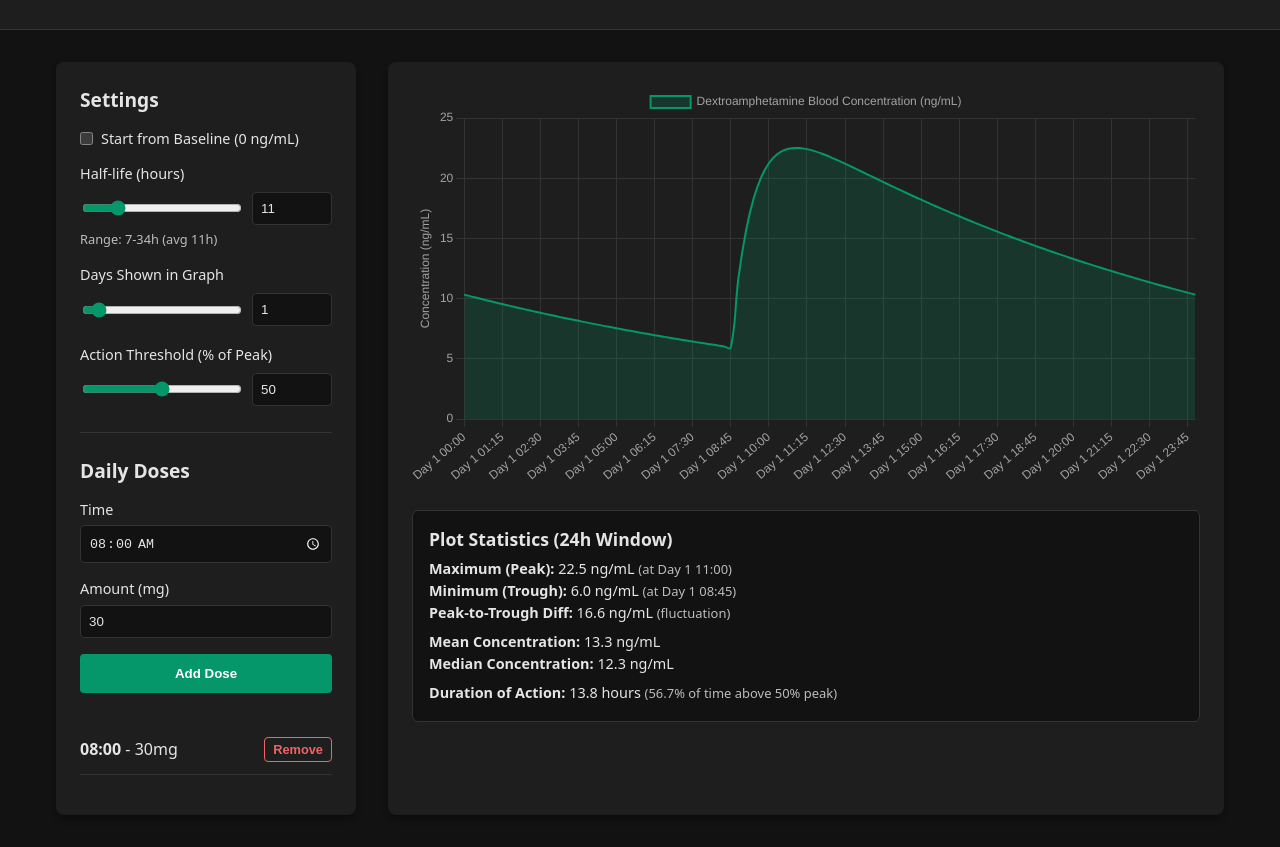
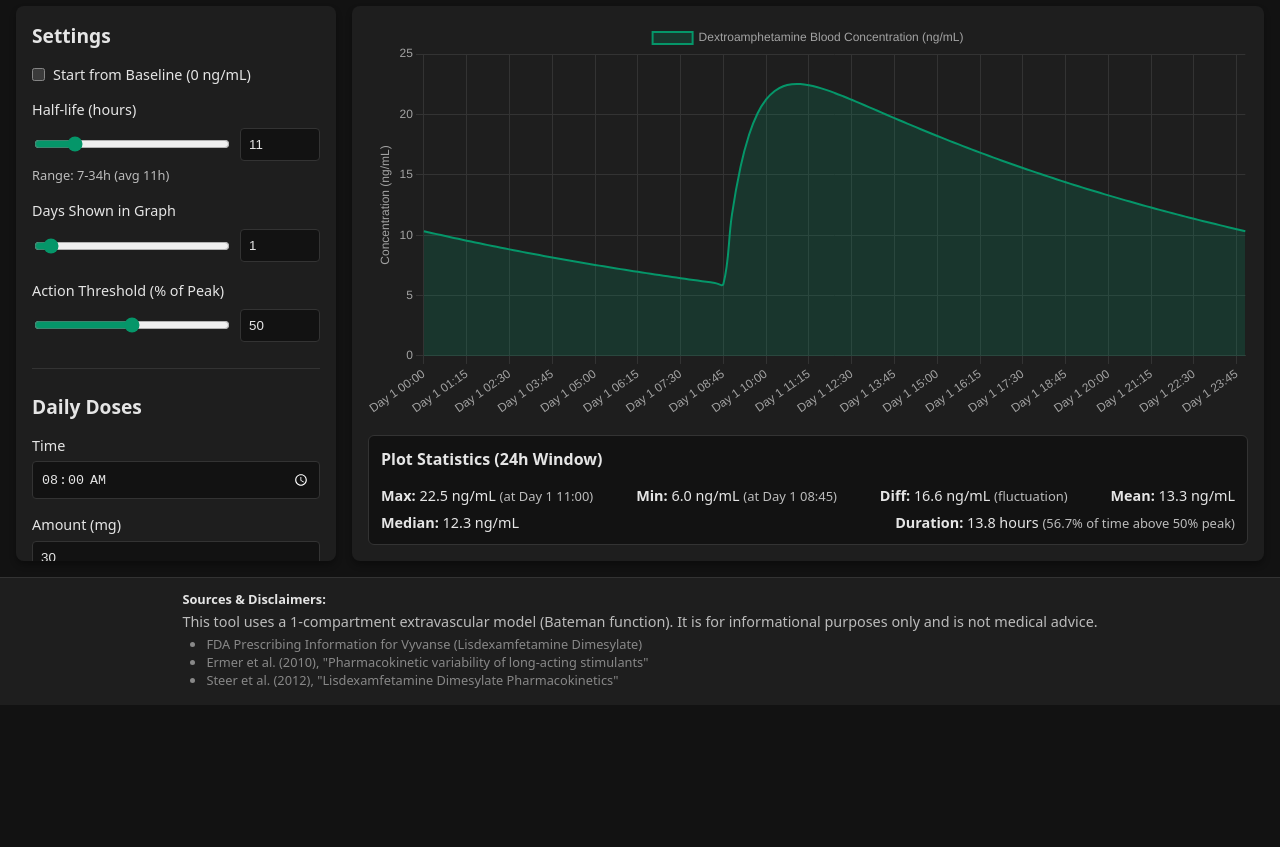
Before and after one commit to m4st3rP/ElvanseConcentrationSimulator, a website built with Vite: page index.html in a window 1280 px wide. Shown: the part 95-942 px from the top of the page. After the commit the page ends 800 px from the top, so only its background shows below. Built offline with nearby package versions, Linux system fonts and the light colour scheme.

Commit message:
feat: enhance README and footer with simulation model details and sources

```diff
--- a/index.html
+++ b/index.html
@@ -63,20 +63,32 @@
           <ul id="dose-list"></ul>
         </aside>
         <main class="chart-container">
-          <div style="position: relative; height: 400px; width: 100%;">
+          <div style="position: relative; flex: 1; min-height: 0; min-width: 0; width: 100%;">
             <canvas id="level-chart"></canvas>
           </div>
-          <div id="stats" style="margin-top: 1.5rem; background: var(--bg); padding: 1rem; border-radius: 6px; border: 1px solid var(--border);">
-            <h3 style="margin: 0 0 0.5rem 0; font-size: 1.1rem;">Plot Statistics (<span id="stat-window">48</span>h Window)</h3>
-            <p style="margin:0.2rem 0; color: var(--text);"><strong>Maximum (Peak):</strong> <span id="stat-max">...</span></p>
-            <p style="margin:0.2rem 0; color: var(--text);"><strong>Minimum (Trough):</strong> <span id="stat-min">...</span></p>
-            <p style="margin:0.2rem 0; color: var(--text);"><strong>Peak-to-Trough Diff:</strong> <span id="stat-diff">...</span></p>
-            <p style="margin:0.6rem 0 0.2rem 0; color: var(--text);"><strong>Mean Concentration:</strong> <span id="stat-mean">...</span></p>
-            <p style="margin:0.2rem 0; color: var(--text);"><strong>Median Concentration:</strong> <span id="stat-median">...</span></p>
-            <p style="margin:0.6rem 0 0.2rem 0; color: var(--text);"><strong>Duration of Action:</strong> <span id="stat-duration">...</span></p>
+          <div id="stats" style="margin-top: 1rem; background: var(--bg); padding: 0.75rem; border-radius: 6px; border: 1px solid var(--border); display: flex; flex-wrap: wrap; justify-content: space-between; gap: 0.5rem; align-items: start;">
+            <h3 style="width: 100%; margin: 0 0 0.5rem 0; font-size: 1rem;">Plot Statistics (<span id="stat-window">48</span>h Window)</h3>
+            <p style="margin:0; font-size: 0.9rem; color: var(--text);"><strong>Max:</strong> <span id="stat-max">...</span></p>
+            <p style="margin:0; font-size: 0.9rem; color: var(--text);"><strong>Min:</strong> <span id="stat-min">...</span></p>
+            <p style="margin:0; font-size: 0.9rem; color: var(--text);"><strong>Diff:</strong> <span id="stat-diff">...</span></p>
+            <p style="margin:0; font-size: 0.9rem; color: var(--text);"><strong>Mean:</strong> <span id="stat-mean">...</span></p>
+            <p style="margin:0; font-size: 0.9rem; color: var(--text);"><strong>Median:</strong> <span id="stat-median">...</span></p>
+            <p style="margin:0; font-size: 0.9rem; color: var(--text);"><strong>Duration:</strong> <span id="stat-duration">...</span></p>
           </div>
         </main>
       </div>
+
+      <footer class="app-footer">
+        <div class="footer-content">
+          <strong>Sources & Disclaimers:</strong>
+          <p>This tool uses a 1-compartment extravascular model (Bateman function). It is for informational purposes only and is not medical advice.</p>
+          <ul>
+            <li>FDA Prescribing Information for Vyvanse (Lisdexamfetamine Dimesylate)</li>
+            <li>Ermer et al. (2010), "Pharmacokinetic variability of long-acting stimulants"</li>
+            <li>Steer et al. (2012), "Lisdexamfetamine Dimesylate Pharmacokinetics"</li>
+          </ul>
+        </div>
+      </footer>
     </div>
     <script type="module" src="/src/main.ts"></script>
   </body>
--- a/src/style.css
+++ b/src/style.css
@@ -18,11 +18,25 @@ body {
   color: var(--text);
 }
 
+#app {
+  min-height: 100vh;
+  display: flex;
+  flex-direction: column;
+}
+
+@media (min-width: 768px) {
+  #app {
+    height: 100vh;
+    overflow: hidden;
+  }
+}
+
 header {
   text-align: center;
-  padding: 2rem 1rem;
+  padding: 0.75rem 1rem;
   background: var(--panel-bg);
   border-bottom: 1px solid var(--border);
+  flex-shrink: 0;
 }
 
 h1 { margin: 0 0 0.5rem; font-size: 1.5rem; }
@@ -31,23 +45,34 @@ p { margin: 0; color: #bcbcbc; font-size: 0.9rem; }
 .layout {
   display: flex;
   flex-direction: column;
-  max-width: 1200px;
+  width: 100%;
+  max-width: 1600px;
   margin: 0 auto;
-  padding: 2rem 1rem;
-  gap: 2rem;
+  padding: 1rem;
+  gap: 1rem;
+  flex: 1;
+  min-height: 0;
+  min-width: 0;
+}
+
+.sidebar {
+  flex: none;
+  width: 100%;
+  background: var(--panel-bg);
+  padding: 1rem;
+  border-radius: 8px;
+  box-shadow: 0 4px 6px rgba(0,0,0,0.3);
+  height: fit-content;
+  max-height: 100%;
+  overflow-y: auto;
 }
 
 @media (min-width: 768px) {
   .layout { flex-direction: row; }
-}
-
-.sidebar {
-  flex: 0 0 300px;
-  background: var(--panel-bg);
-  padding: 1.5rem;
-  border-radius: 8px;
-  box-shadow: 0 4px 6px rgba(0,0,0,0.3);
-  height: fit-content;
+  .sidebar {
+    flex: 0 0 clamp(260px, 25vw, 350px);
+    width: auto;
+  }
 }
 
 .sidebar h2 { margin-top: 0; font-size: 1.2rem; }
@@ -84,8 +109,40 @@ button:hover { background: #047857; }
 
 .chart-container {
   flex: 1;
-  background: var(--panel-bg); border-radius: 8px; padding: 1.5rem;
+  display: flex;
+  flex-direction: column;
+  background: var(--panel-bg); border-radius: 8px; padding: 1rem;
   box-shadow: 0 4px 6px rgba(0,0,0,0.3);
-  min-height: 400px;
-  position: relative;
+  min-width: 0;
+  min-height: 0;
 }
+
+.app-footer {
+  background: var(--panel-bg);
+  border-top: 1px solid var(--border);
+  padding: 0.75rem 1rem;
+  margin-top: auto;
+  color: #bcbcbc;
+  font-size: 0.8rem;
+  flex-shrink: 0;
+}
+
+.footer-content {
+  width: fit-content;
+  max-width: 100%;
+  margin: 0 auto;
+}
+
+.footer-content p {
+  margin: 0.25rem 0;
+}
+
+.footer-content ul {
+  margin: 0.25rem 0;
+  padding-left: 1.5rem;
+  color: #888;
+}
+
+.footer-content strong {
+  color: var(--text);
+}
```
Also changed, not shown: README.md.
